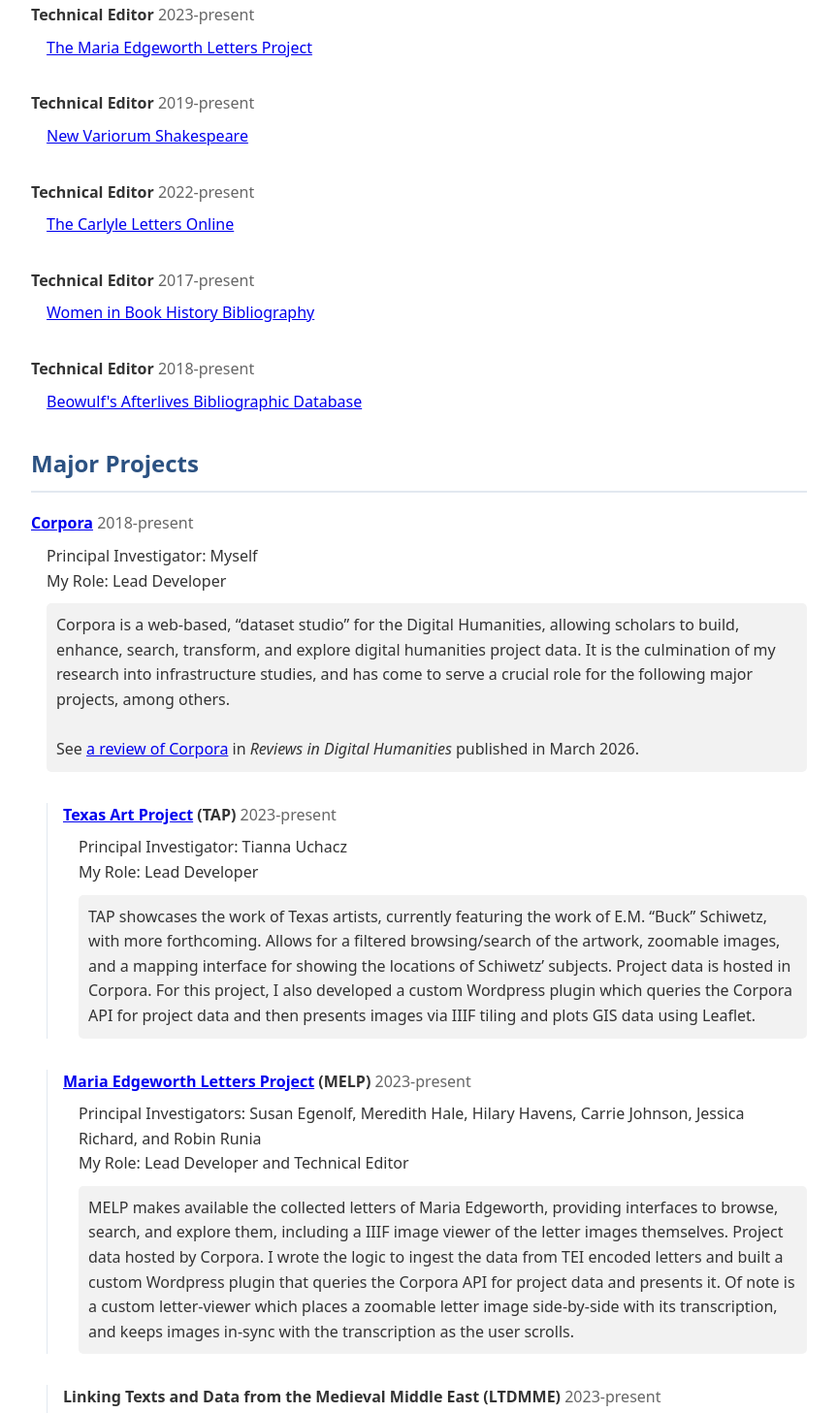
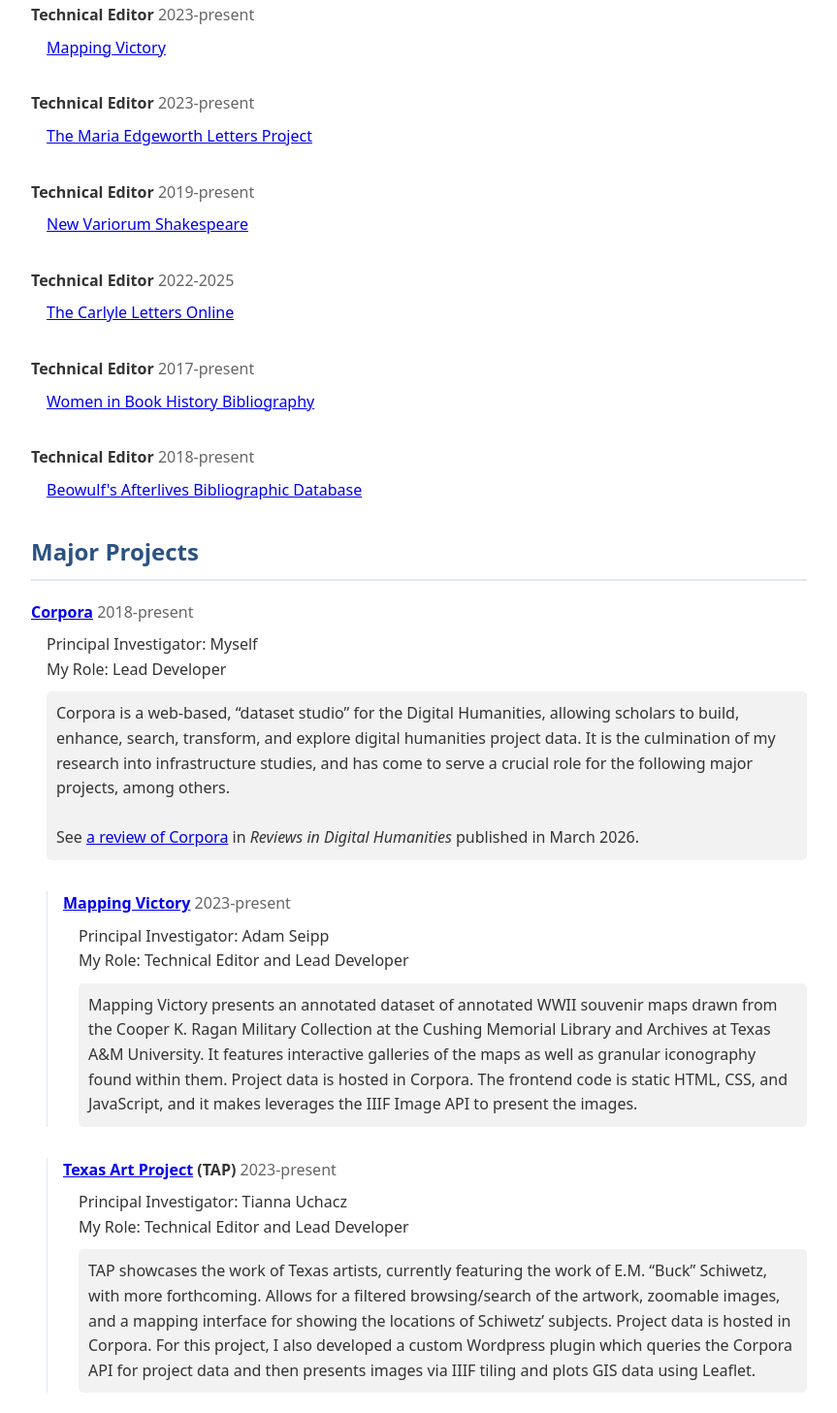
Before and after one commit to bptarpley/cv, a plain HTML site: page index.html in a window 1280 px wide. Shown: the part 3637-5094 px from the top of the page at 97% size, without its empty margins (208-1071 px from the left). Drawn offline with Linux system fonts and the light colour scheme.

Commit message:
adding mapping victory

```diff
--- a/index.html
+++ b/index.html
@@ -336,6 +336,15 @@
                 <span class="job-date">2023-present</span>
             </div>
             <div class="job-description">
+                <a href="https://mappingvictory.org/" target="_blank">Mapping Victory</a>
+            </div>
+        </div>
+        <div class="job">
+            <div class="job-header">
+                <span class="job-title">Technical Editor</span>
+                <span class="job-date">2023-present</span>
+            </div>
+            <div class="job-description">
                 <a href="https://mariaedgeworth.org/" target="_blank">The Maria Edgeworth Letters Project</a>
             </div>
         </div>
@@ -353,7 +362,7 @@
         <div class="job">
             <div class="job-header">
                 <span class="job-title">Technical Editor</span>
-                <span class="job-date">2022-present</span>
+                <span class="job-date">2022-2025</span>
             </div>
             <div class="job-description">
                 <a href="https://carlyleletters.dukeupress.edu/" target="_blank">The Carlyle Letters Online</a>
@@ -407,12 +416,31 @@
 
         <div class="job indented">
             <div class="job-header">
+                <span class="job-title"><a href="https://mappingvictory.org">Mapping Victory</a></span>
+                <span class="job-date">2023-present</span>
+            </div>
+            <div class="job-description">
+                Principal Investigator: Adam Seipp<br>
+                My Role: Technical Editor and Lead Developer
+
+                <div class="job-role">
+                    Mapping Victory presents an annotated dataset of annotated WWII souvenir maps drawn from the Cooper
+                    K. Ragan Military Collection at the Cushing Memorial Library and Archives at Texas A&M University. It
+                    features interactive galleries of the maps as well as granular iconography found within them. Project
+                    data is hosted in Corpora. The frontend code is static HTML, CSS, and JavaScript, and it makes leverages
+                    the IIIF Image API to present the images.
+                </div>
+            </div>
+        </div>
+
+        <div class="job indented">
+            <div class="job-header">
                 <span class="job-title"><a href="https://texasartproject.org">Texas Art Project</a> (TAP)</span>
                 <span class="job-date">2023-present</span>
             </div>
             <div class="job-description">
                 Principal Investigator: Tianna Uchacz<br>
-                My Role: Lead Developer
+                My Role: Technical Editor and Lead Developer
 
                 <div class="job-role">
                     TAP showcases the work of Texas artists,
@@ -434,7 +462,7 @@
             </div>
             <div class="job-description">
                 Principal Investigators: Susan Egenolf, Meredith Hale, Hilary Havens, Carrie Johnson, Jessica Richard, and Robin Runia<br>
-                My Role: Lead Developer and Technical Editor
+                My Role: Technical Editor and Lead Developer
 
                 <div class="job-role">
                     MELP makes available the collected letters of Maria Edgeworth, providing
@@ -475,7 +503,7 @@
         <div class="job indented">
             <div class="job-header">
                 <span class="job-title"><a href="https://carlyleletters.dukeupress.edu/">The Carlyle Letters Online</a> (CLO)</span>
-                <span class="job-date">2022-present</span>
+                <span class="job-date">2022-2025</span>
             </div>
             <div class="job-description">
                 Principal Investigator: Brent Kinser<br>
```
